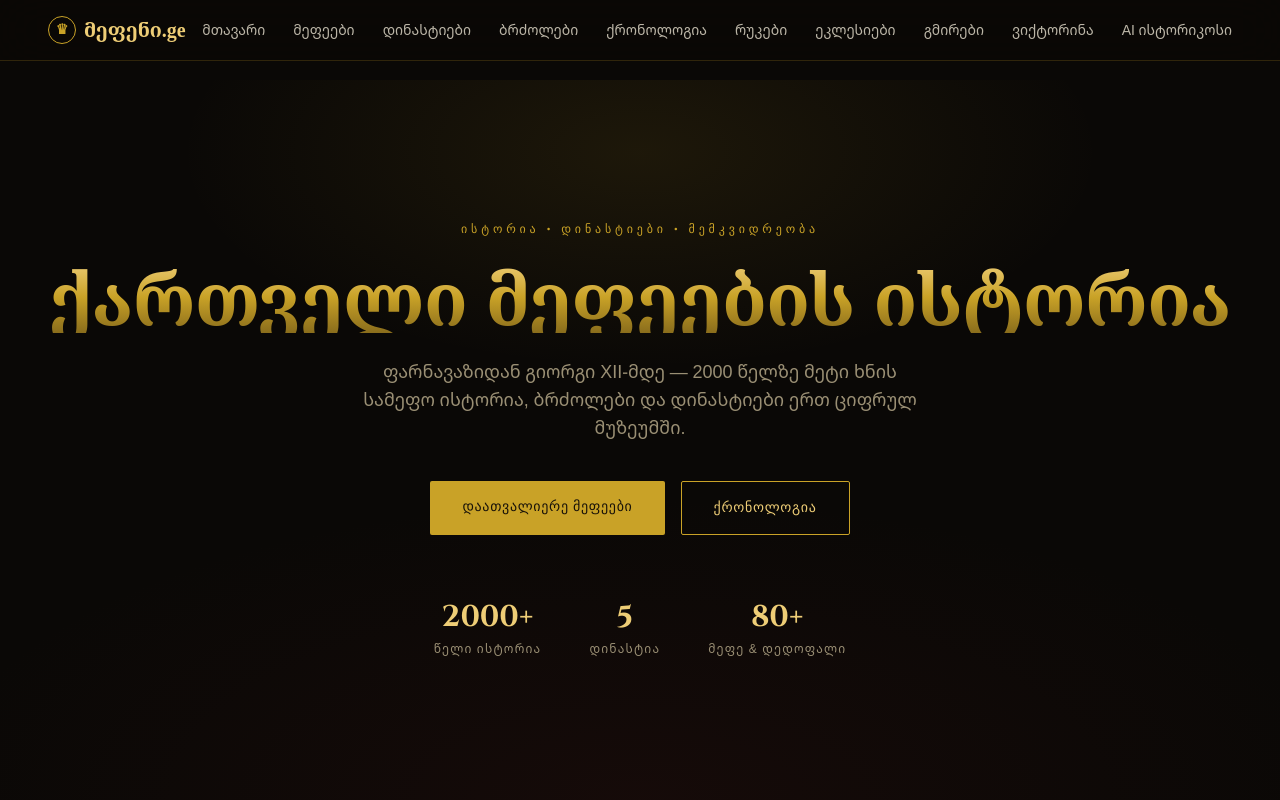
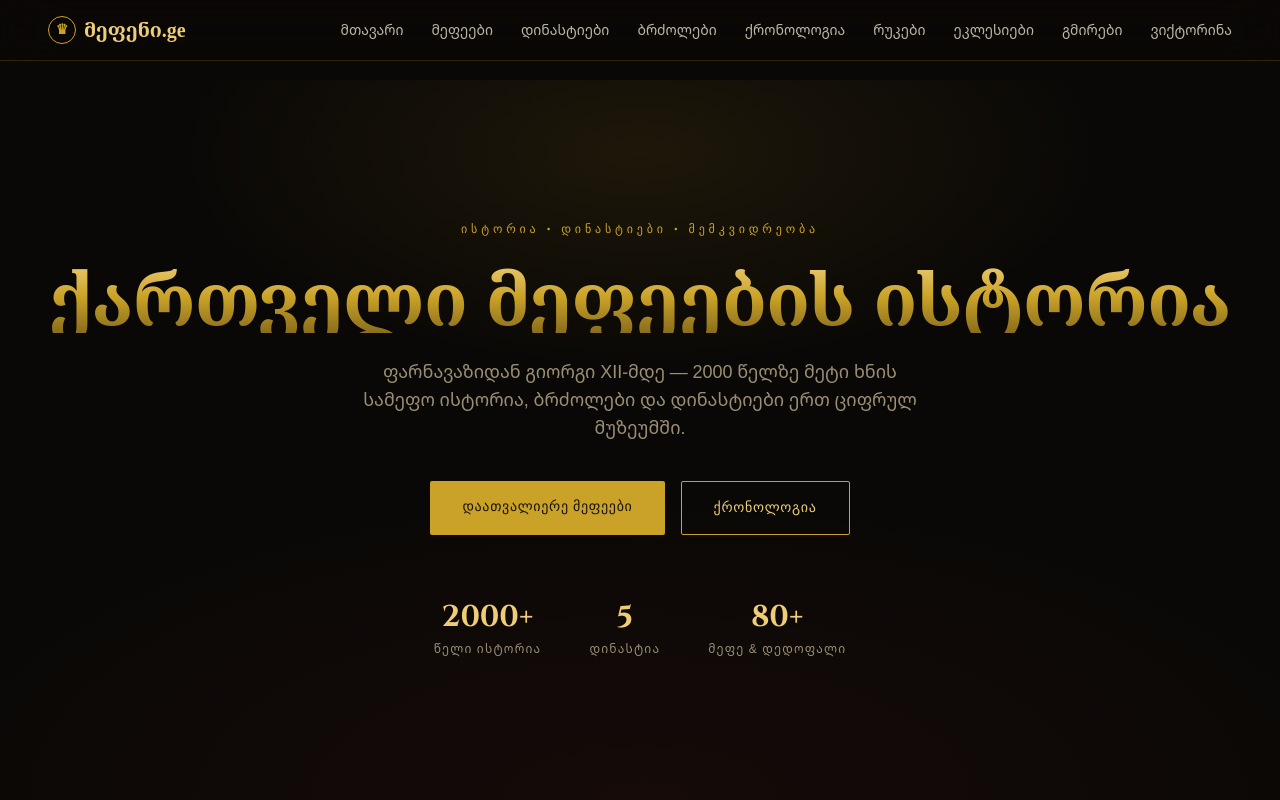
Before and after one commit to chkona/mefeni-com, a Next.js app: page / in a window 1280 px wide. Shown: the top 800 px of the page. Built offline with nearby package versions, Linux system fonts and the light colour scheme.

Commit message:
Update Navbar.tsx

```diff
--- a/components/Navbar.tsx
+++ b/components/Navbar.tsx
@@ -14,7 +14,6 @@ const LINKS = [
   { href: "/churches", label: "ეკლესიები" },
   { href: "/heroes", label: "გმირები" },
   { href: "/quiz", label: "ვიქტორინა" },
-  { href: "/ai-historian", label: "AI ისტორიკოსი" },
 ];
 
 export default function Navbar() {
```
